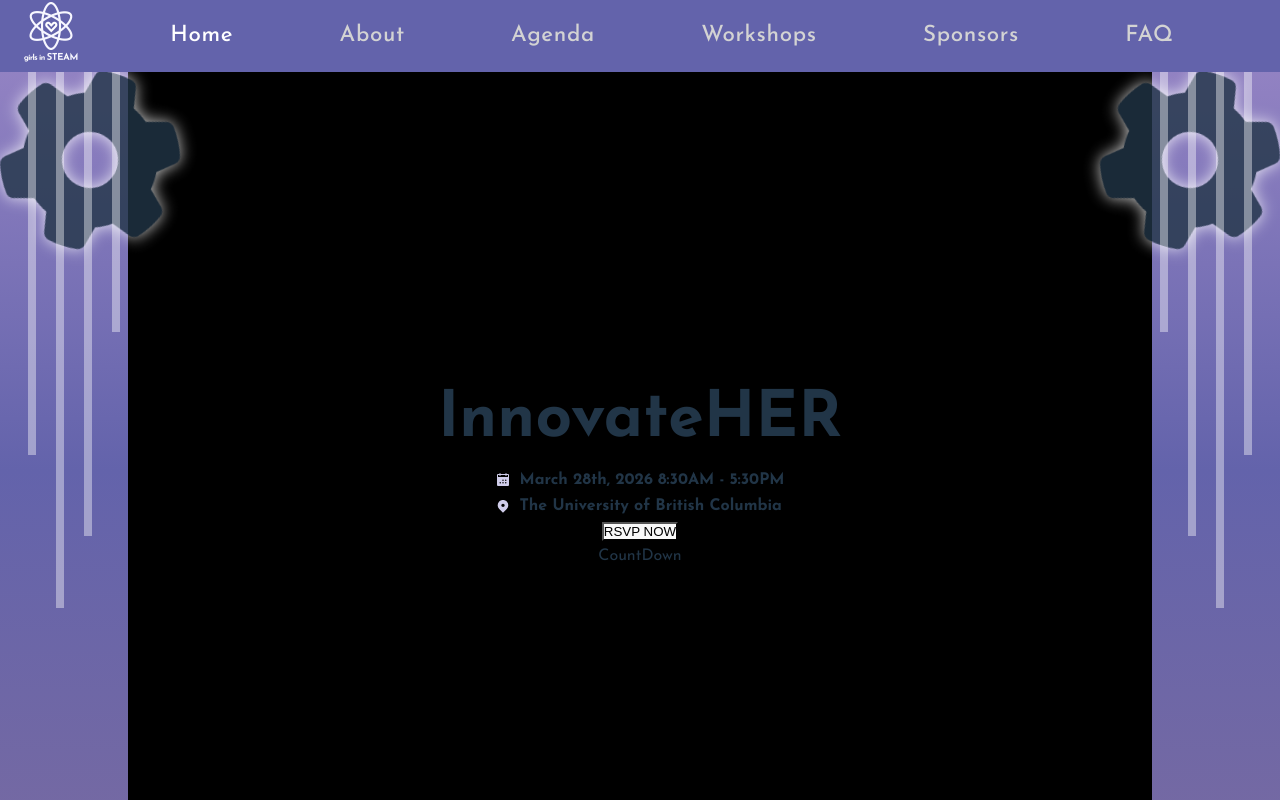
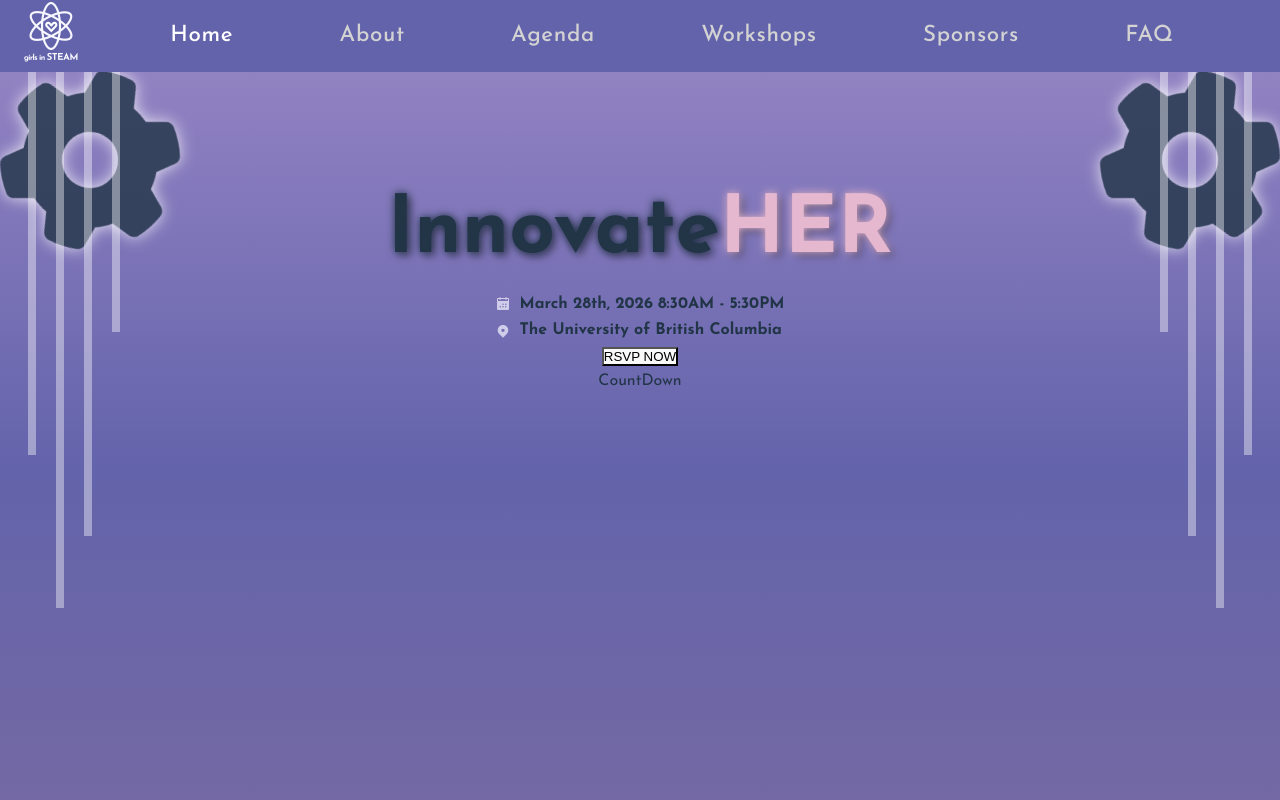
Before and after one commit to cassiemojar/gis-conference-website-2026, a React (Vite) app: page / in a window 1280 px wide. Shown: the top 800 px of the page. Built offline with nearby package versions, Linux system fonts and the light colour scheme; a web font is replaced by a local one.

Commit message:
style heading

```diff
--- a/src/styles/Hero.css
+++ b/src/styles/Hero.css
@@ -1,14 +1,14 @@
 .hero {
   width: 100%;
-  height: 100dvh;
+  height: 100vh;
   position: relative;
-  background: black;
+  /* background: black; */
   z-index: 0;
   display: flex;
   flex-direction: column;
-  justify-content: center;
+  justify-content: flex-start;
   align-items: center;
-
+  padding-top: 10%;
   --line-gap: 28px;
 }
 
@@ -103,6 +103,17 @@
   right: calc(4 * var(--line-gap));
 }
 
+.innovate-her {
+    text-shadow: 0px 0px 8px, 4px 4px 8px rgba(0, 0, 0, 0.4);
+    font-size: 5rem;
+}
+
+.innovate-her span {
+    color: #E6B8CF;
+}
+
+
+
 
 
 .
```
